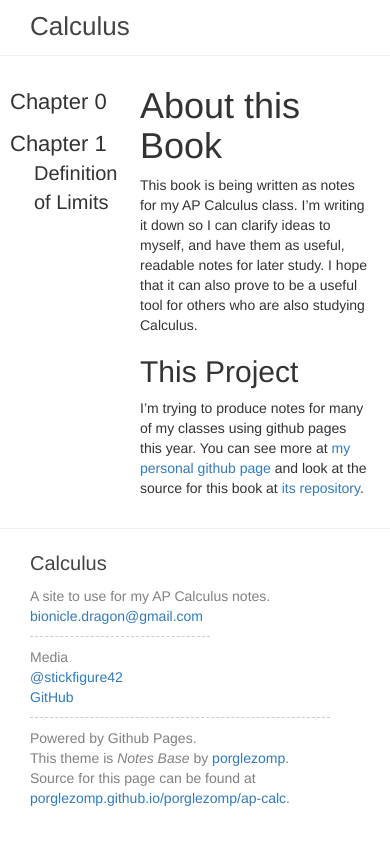
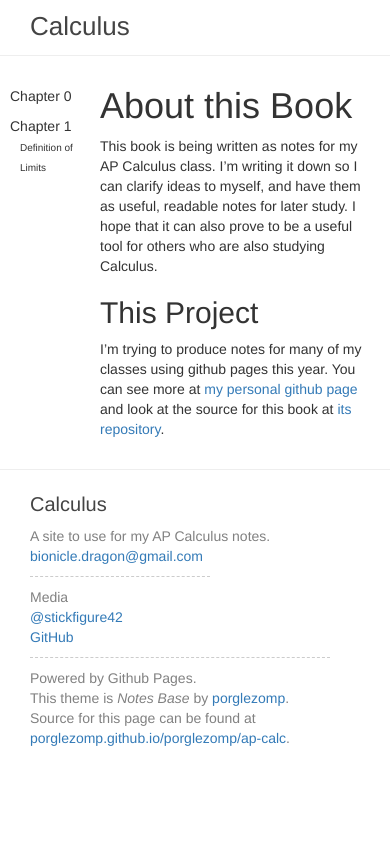
Before and after one commit to porglezomp/ap-calc, a Jekyll site: the page built from index.md, in a window 390 px wide. Shown: the top 845 px of the page. Built offline with Jekyll 4.4.1, drawn with Linux system fonts in a browser that asks for light colours; nearby versions of some CDN libraries; Markdown is read by kramdown in place of the engine named in the settings.

Commit message:
Incorporate notes-base changes.

```diff
--- a/_includes/head.html
+++ b/_includes/head.html
@@ -1,5 +1,6 @@
 <head>
   <meta charset="utf-8">
+  <meta name="viewport" content="width=device-width, initial-scale=1.0, maximum-scale=1.0, user-scalable=no" />
   <title>{{ site.name }}</title>
 
   <link rel="stylesheet" href="{{ site.url }}/css/styles.css">
--- a/css/styles.css
+++ b/css/styles.css
@@ -148,4 +148,22 @@ hr.bottombar {
     padding-top: 10px;
     border-top: 1px dashed #ccc;
   }
+
+  .sidebar {
+    width: 70px;
+    margin-right: 5px;
+  }
+  .sidebar .chapter {
+    font-size: 14px;
+  }
+  .sidebar ul.chapter-section {
+    list-style: none;
+    padding-left: 10px;
+  }
+  .sidebar ul.chapter-section .section {
+    font-size: 10px;
+  }
+  .content {
+    margin-left: 70px;
+  }
 }
```
